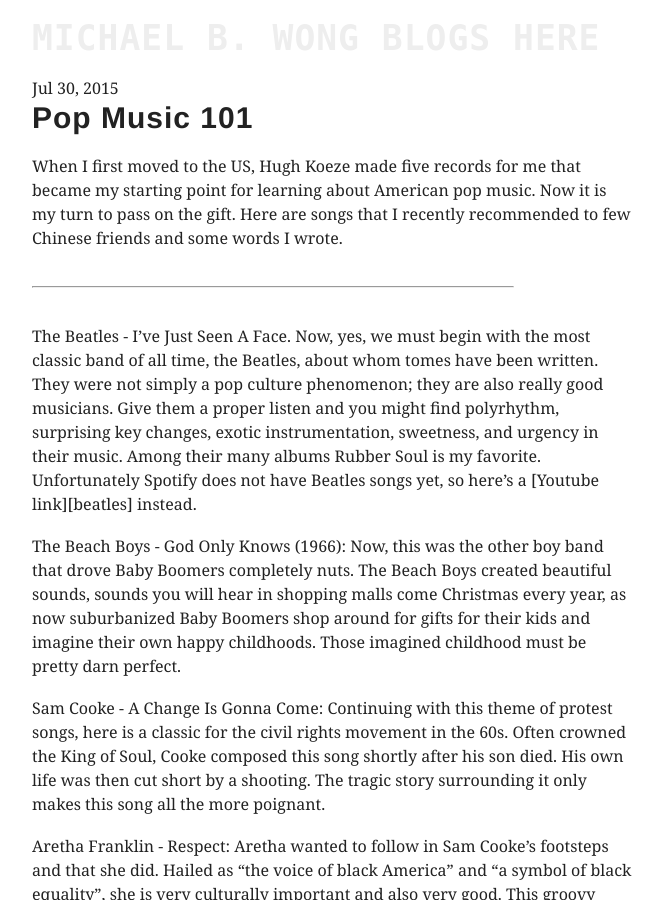
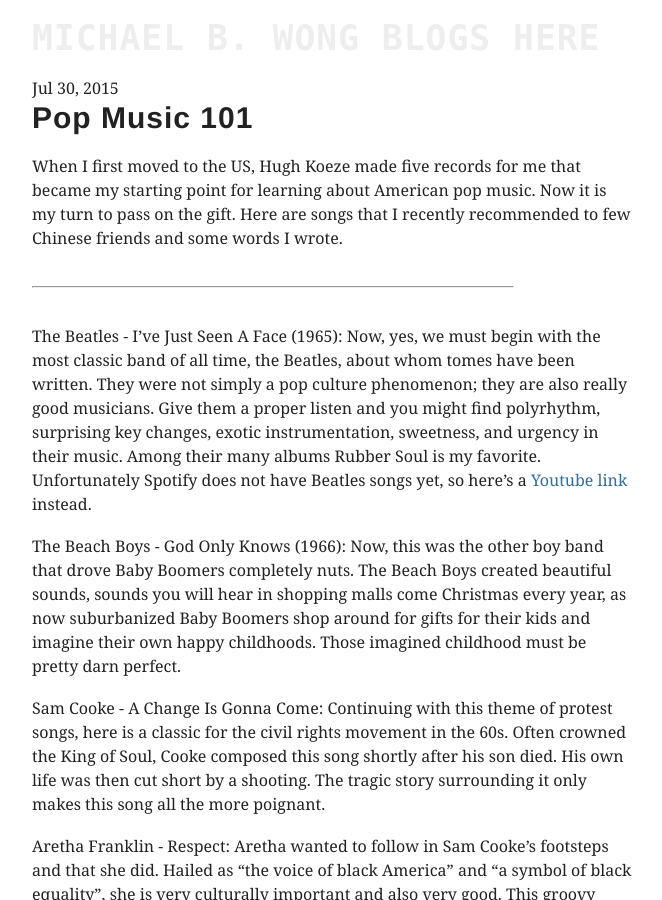
Before and after one commit to mbwong/mbwong.github.com, a Jekyll site: the page built from _posts/2015-7-30-western-pop.md, in a window 1280 px wide and 900 px high. Shown: the whole window, without its empty margins (308-970 px from the left). Built offline with Jekyll 4.4.1, drawn with Linux system fonts in a browser that asks for light colours.

Commit message:
Update 2015-7-30-western-pop.md

```diff
--- a/_posts/2015-7-30-western-pop.md
+++ b/_posts/2015-7-30-western-pop.md
@@ -10,7 +10,9 @@ When I first moved to the US, Hugh Koeze made five records for me that became my
 
 --------
 
-The Beatles - I've Just Seen A Face. Now, yes, we must begin with the most classic band of all time, the Beatles, about whom tomes have been written. They were not simply a pop culture phenomenon; they are also really good musicians. Give them a proper listen and you might find polyrhythm, surprising key changes, exotic instrumentation, sweetness, and urgency in their music. Among their many albums Rubber Soul is my favorite. Unfortunately Spotify does not have Beatles songs yet, so here's a [Youtube link][beatles] instead.
+The Beatles - I've Just Seen A Face (1965): Now, yes, we must begin with the most classic band of all time, the Beatles, about whom tomes have been written. They were not simply a pop culture phenomenon; they are also really good musicians. Give them a proper listen and you might find polyrhythm, surprising key changes, exotic instrumentation, sweetness, and urgency in their music. Among their many albums Rubber Soul is my favorite. Unfortunately Spotify does not have Beatles songs yet, so here's a [Youtube link][beatles] instead.
+
+[beatles]: https://www.youtube.com/watch?v=SbKGsEK_T9g
 
 The Beach Boys - God Only Knows (1966): Now, this was the other boy band that drove Baby Boomers completely nuts. The Beach Boys created beautiful sounds, sounds you will hear in shopping malls come Christmas every year, as now suburbanized Baby Boomers shop around for gifts for their kids and imagine their own happy childhoods. Those imagined childhood must be pretty darn perfect.
 
```
